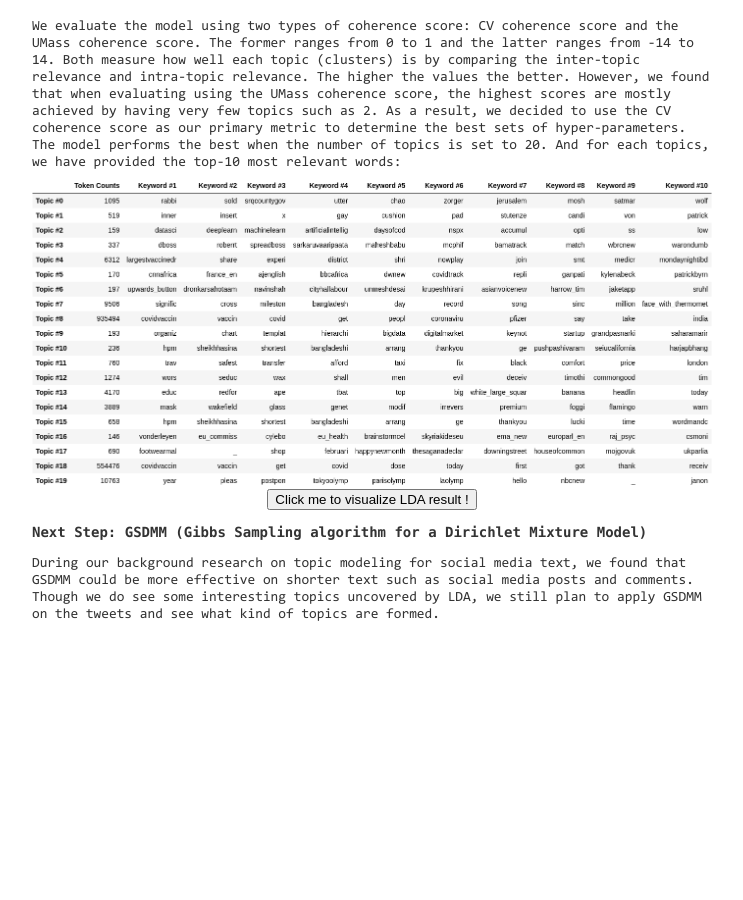
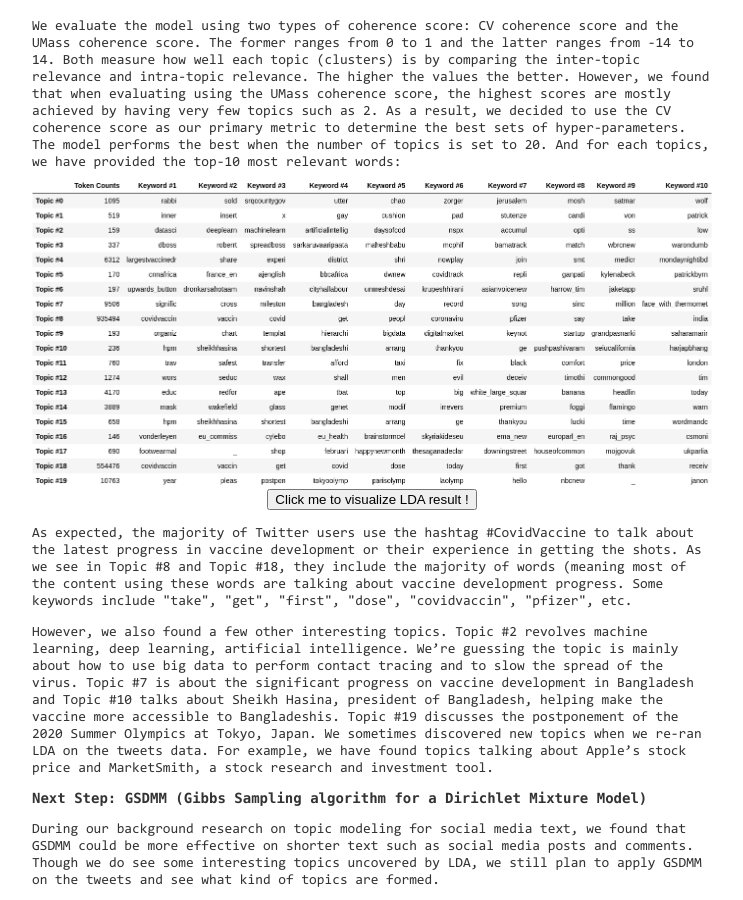
Before and after one commit to zhiyichenGT/zhiyichen.github.io, a Jekyll site: the page built from pages/results.html, in a window 1280 px wide and 900 px high, scrolled down 3777 px. Shown: the whole window, without its empty margins (268-1011 px from the left). Built offline with Jekyll 4.4.1, drawn with Linux system fonts in a browser that asks for light colours; before the commit the page ends 4411 px from its top, so only the background shows below that.

Commit message:
Added small discussion on LDA topics

```diff
--- a/pages/results.html
+++ b/pages/results.html
@@ -135,6 +135,14 @@ title: Results
 <button type="button" onclick="window.open('../static/embed/ldavis.html','_blank')">Click me to visualize LDA result !</button>
 </center>
 
+<p>
+    As expected, the majority of Twitter users use the hashtag #CovidVaccine to talk about the latest progress in vaccine development or their experience in getting the shots. As we see in Topic #8 and Topic #18, they include the majority of words (meaning most of the content using these words are talking about vaccine development progress. Some keywords include "take", "get", "first", "dose", "covidvaccin", "pfizer", etc.
+</p>
+
+<p>
+    However, we also found a few other interesting topics. Topic #2 revolves machine learning, deep learning, artificial intelligence. We’re guessing the topic is mainly about how to use big data to perform contact tracing and to slow the spread of the virus. Topic #7 is about the significant progress on vaccine development in Bangladesh and Topic #10 talks about Sheikh Hasina, president of Bangladesh, helping make the vaccine more accessible to Bangladeshis. Topic #19 discusses the postponement of the 2020 Summer Olympics at Tokyo, Japan. We sometimes discovered new topics when we re-ran LDA on the tweets data. For example, we have found topics talking about Apple’s stock price and MarketSmith, a stock research and investment tool.
+</p>
+
 <h3 id="logistics">Next Step: GSDMM (Gibbs Sampling algorithm for a Dirichlet Mixture Model)<br>
 </h3>
 
```
